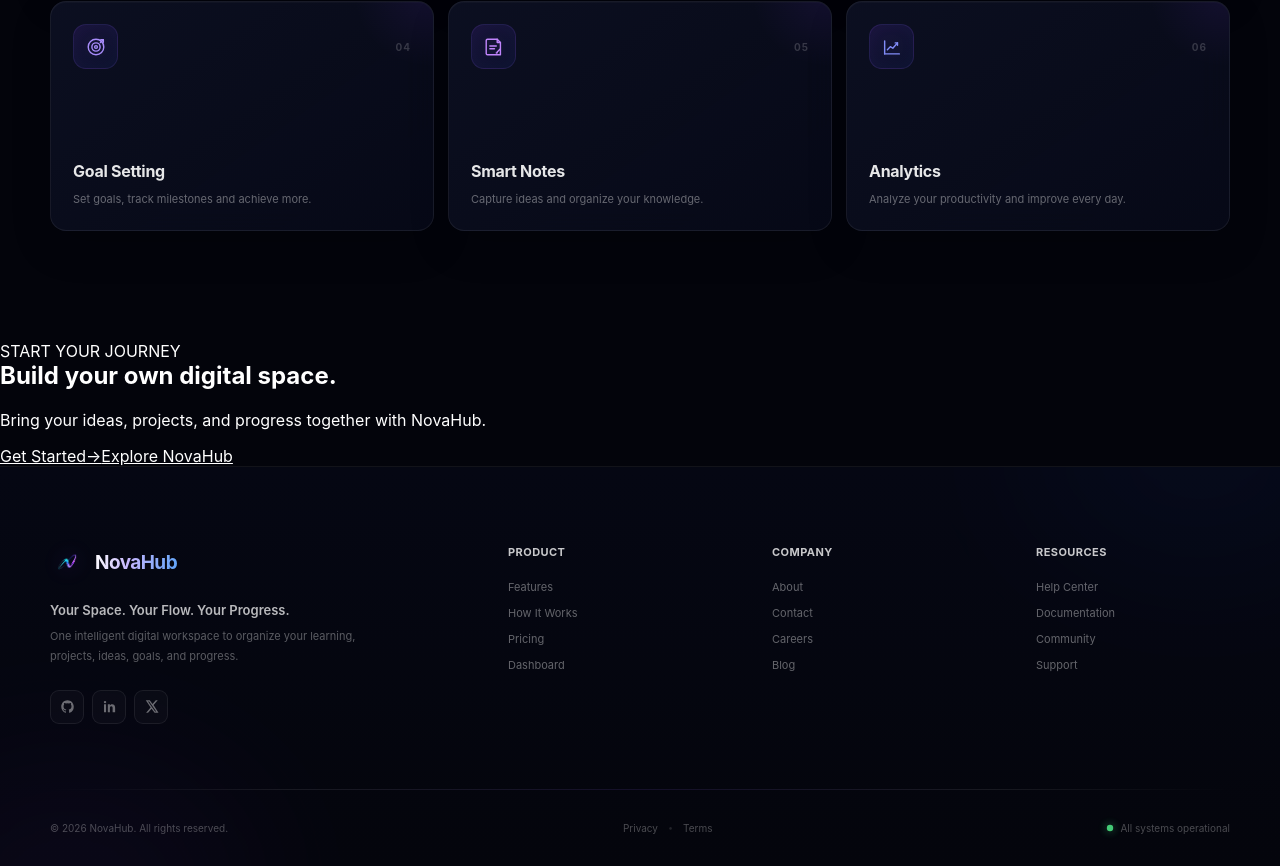
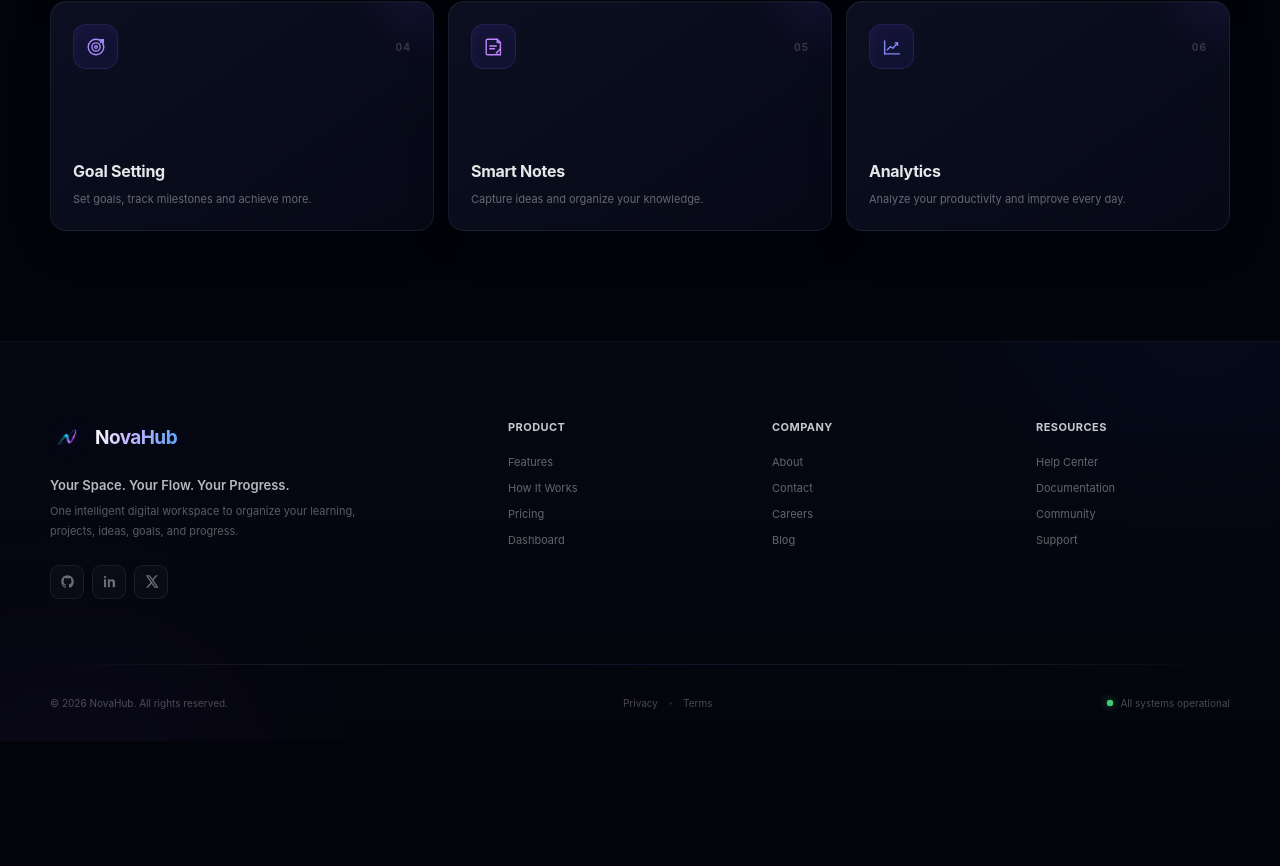
Before and after one commit to afiaafia/NovaHub, a React app in the folder frontend/: page / in a window 1280 px wide. Shown: the part 1504-2370 px from the top of the page. After the commit the page ends 2245 px from the top, so only its background shows below. Built offline with nearby package versions, Linux system fonts and the light colour scheme; the HTML template or start-up script is replaced by a standard one.

Commit message:
Remove CTA section from home page

```diff
--- a/frontend/src/pages/Home.jsx
+++ b/frontend/src/pages/Home.jsx
@@ -1,5 +1,3 @@
-import { Link } from 'react-router-dom';
-
 import Hero from '../components/Hero';
 import TrustedBy from '../components/TrustedBy';
 import FeaturesPreview from '../components/FeaturesPreview';
@@ -21,39 +19,6 @@ const Home = () => {
           FEATURES PREVIEW
       ================================== */}
       <FeaturesPreview />
-
-      {/* =================================
-          CTA SECTION
-      ================================== */}
-      <section className="cta-section">
-        <div className="container">
-          <div className="cta-card">
-            <div className="cta-content">
-              <span className="section-badge">START YOUR JOURNEY</span>
-
-              <h2>
-                Build your own
-                <span> digital space.</span>
-              </h2>
-
-              <p>
-                Bring your ideas, projects, and progress together with NovaHub.
-              </p>
-            </div>
-
-            <div className="cta-actions">
-              <Link to="/dashboard" className="cta-primary">
-                Get Started
-                <span>→</span>
-              </Link>
-
-              <Link to="/dashboard" className="cta-secondary">
-                Explore NovaHub
-              </Link>
-            </div>
-          </div>
-        </div>
-      </section>
     </div>
   );
 };
```
